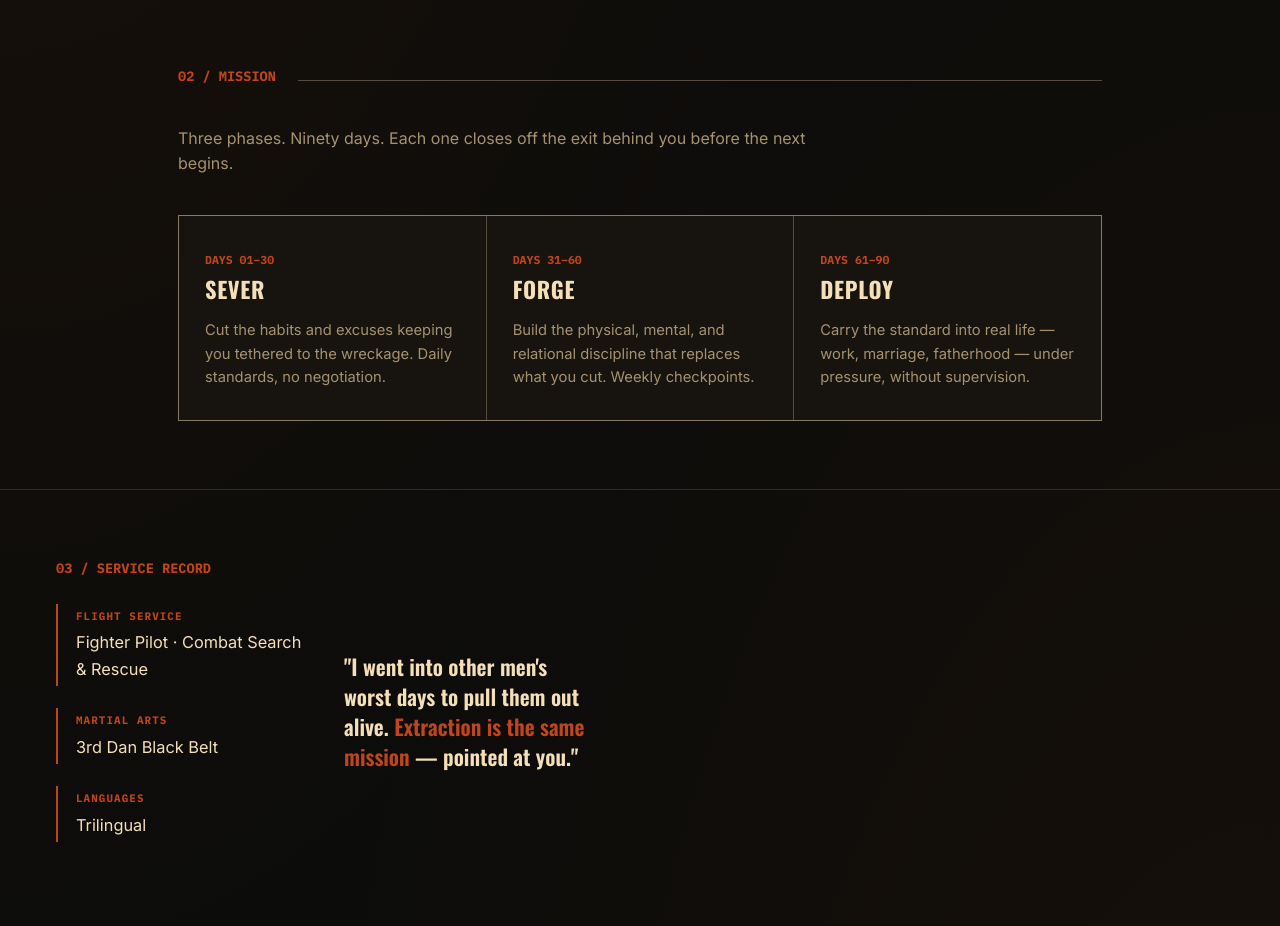
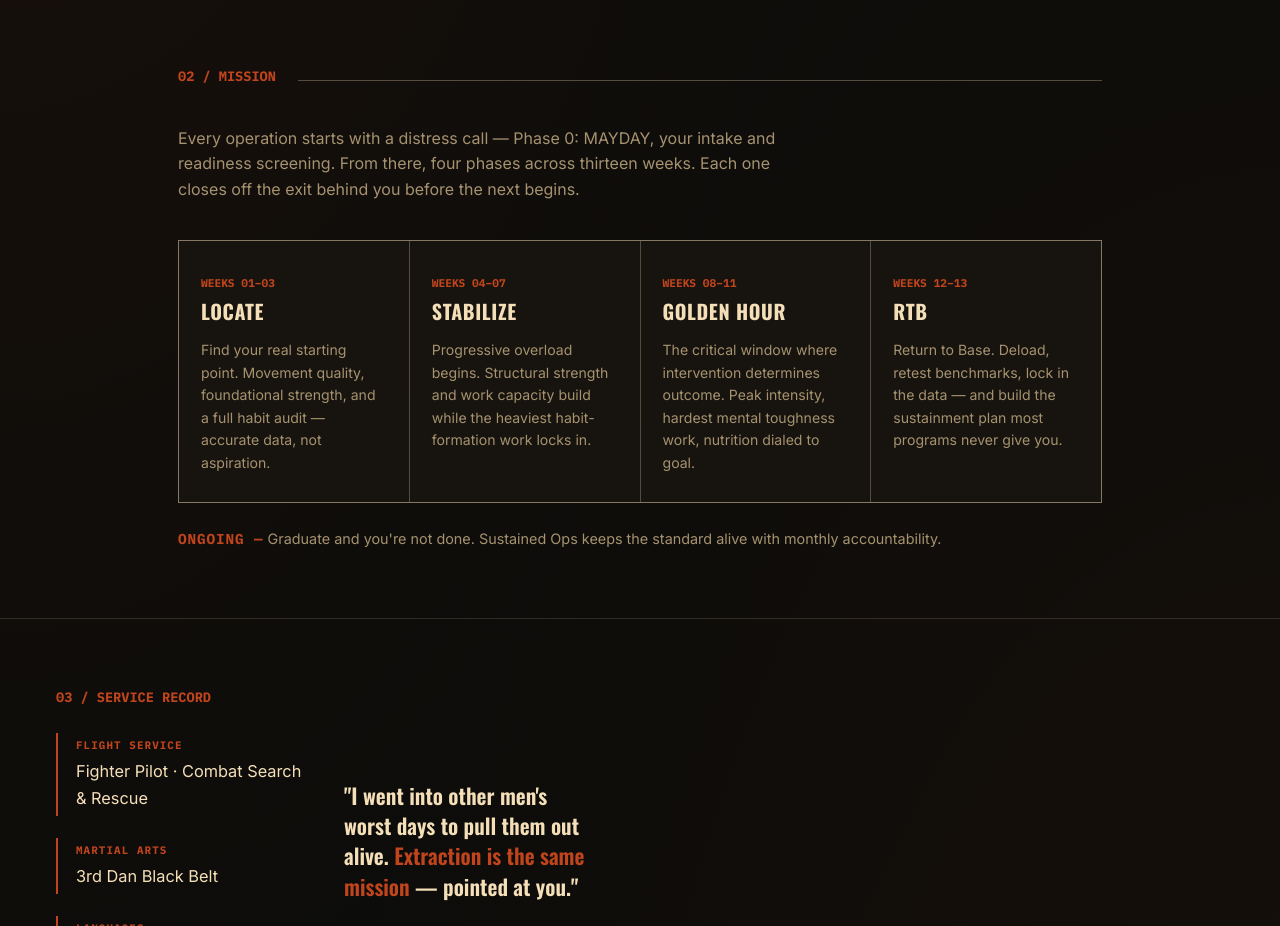
Before and after one commit to jarrahalobaidli-ai/extraction-fit, a plain HTML site: page index.html in a window 1280 px wide. Shown: the part 1140-2066 px from the top of the page. Drawn offline with nearby package versions, Linux system fonts and the light colour scheme.

Commit message:
Replace generic 90-day phase names with the real MAYDAY-to-RTB program architecture (LOCATE/STABILIZE/GOLDEN HOUR/RTB)

```diff
--- a/index.html
+++ b/index.html
@@ -190,12 +190,15 @@
   .situation strong{color:var(--paper); font-weight:700;}
 
   /* Mission phases */
-  .phases{ display:grid; grid-template-columns: repeat(3,1fr); gap:1px; background: var(--line-strong); border:1px solid var(--line-strong);}
-  .phase{ background: var(--bg-raise); padding: 30px 26px; position:relative;}
-  .phase .range{ font-family:'IBM Plex Mono',monospace; font-weight:700; font-size:0.72rem; color:var(--oxide); margin-bottom:14px;}
-  .phase h3{ font-family:'Oswald',sans-serif; font-weight:800; letter-spacing:0.03em; font-size:1.4rem; margin-bottom:12px; text-transform:uppercase;}
-  .phase p{ color:var(--paper-dim); font-size:0.92rem; }
-  @media (max-width: 720px){ .phases{grid-template-columns:1fr;} }
+  .phases{ display:grid; grid-template-columns: repeat(4,1fr); gap:1px; background: var(--line-strong); border:1px solid var(--line-strong);}
+  .phase{ background: var(--bg-raise); padding: 28px 22px; position:relative;}
+  .phase .range{ font-family:'IBM Plex Mono',monospace; font-weight:700; font-size:0.7rem; color:var(--oxide); margin-bottom:14px;}
+  .phase h3{ font-family:'Oswald',sans-serif; font-weight:800; letter-spacing:0.03em; font-size:1.25rem; margin-bottom:12px; text-transform:uppercase;}
+  .phase p{ color:var(--paper-dim); font-size:0.88rem; }
+  .phase-note{ margin-top:24px; font-size:0.9rem; color:var(--paper-dim); }
+  .phase-note strong{ color:var(--oxide); font-family:'IBM Plex Mono',monospace; letter-spacing:0.06em; }
+  @media (max-width: 900px){ .phases{grid-template-columns:repeat(2,1fr);} }
+  @media (max-width: 520px){ .phases{grid-template-columns:1fr;} }
 
   /* Dossier / credibility */
   .dossier{ display:grid; grid-template-columns: 1fr 1fr; gap: 40px; align-items:start;}
@@ -272,24 +275,30 @@
 <section class="mission">
   <div class="wrap">
     <div class="sec-head"><span class="code">02 / MISSION</span><div class="rule"></div></div>
-    <p style="color:var(--paper-dim); max-width:640px; margin-bottom:38px;">Three phases. Ninety days. Each one closes off the exit behind you before the next begins.</p>
+    <p style="color:var(--paper-dim); max-width:640px; margin-bottom:38px;">Every operation starts with a distress call — Phase 0: MAYDAY, your intake and readiness screening. From there, four phases across thirteen weeks. Each one closes off the exit behind you before the next begins.</p>
     <div class="phases">
       <div class="phase">
-        <span class="range">DAYS 01–30</span>
-        <h3>Sever</h3>
-        <p>Cut the habits and excuses keeping you tethered to the wreckage. Daily standards, no negotiation.</p>
+        <span class="range">WEEKS 01–03</span>
+        <h3>Locate</h3>
+        <p>Find your real starting point. Movement quality, foundational strength, and a full habit audit — accurate data, not aspiration.</p>
       </div>
       <div class="phase">
-        <span class="range">DAYS 31–60</span>
-        <h3>Forge</h3>
-        <p>Build the physical, mental, and relational discipline that replaces what you cut. Weekly checkpoints.</p>
+        <span class="range">WEEKS 04–07</span>
+        <h3>Stabilize</h3>
+        <p>Progressive overload begins. Structural strength and work capacity build while the heaviest habit-formation work locks in.</p>
       </div>
       <div class="phase">
-        <span class="range">DAYS 61–90</span>
-        <h3>Deploy</h3>
-        <p>Carry the standard into real life — work, marriage, fatherhood — under pressure, without supervision.</p>
+        <span class="range">WEEKS 08–11</span>
+        <h3>Golden Hour</h3>
+        <p>The critical window where intervention determines outcome. Peak intensity, hardest mental toughness work, nutrition dialed to goal.</p>
+      </div>
+      <div class="phase">
+        <span class="range">WEEKS 12–13</span>
+        <h3>RTB</h3>
+        <p>Return to Base. Deload, retest benchmarks, lock in the data — and build the sustainment plan most programs never give you.</p>
       </div>
     </div>
+    <p class="phase-note"><strong>ONGOING —</strong> Graduate and you're not done. Sustained Ops keeps the standard alive with monthly accountability.</p>
   </div>
 </section>
 
```
